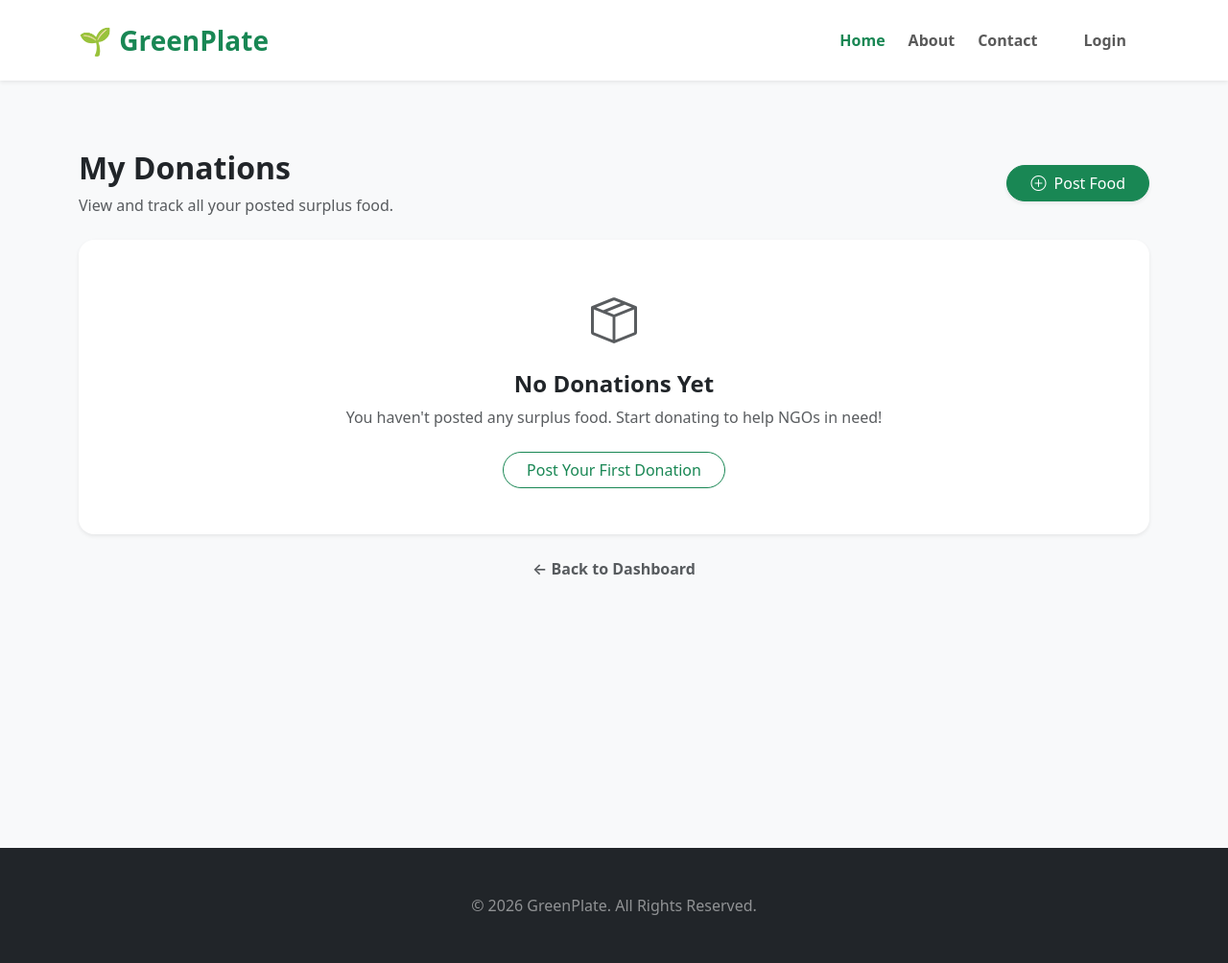
After one commit to nitilchaudhary22-gcet/GreenPlate, a Flask app: template templates/my_donations.html in a window 1280 px wide. The commit adds this page. Shown: the whole page at 96% size. Run offline with Flask 3, Linux system fonts and the light colour scheme; the template is opened without the code that fills it, so the values that code supplies are empty.

Commit message:
Add update donation functionality for restaurants

```diff
--- a/app.py
+++ b/app.py
@@ -5,6 +5,8 @@ from werkzeug.security import generate_password_hash, check_password_hash
 # Import the initialized database instance from our models package
 from models import db
 from models.user import User
+from models.food_donation import FoodDonation
+from datetime import datetime
 
 def create_app():
     app = Flask(__name__)
@@ -131,6 +133,138 @@ def create_app():
 
         return render_template("restaurant_dashboard.html", user=user)
 
+    @app.route("/restaurant/donate", methods=["GET", "POST"])
+    @login_required
+    def restaurant_donate():
+        # Fetch the current logged-in user
+        user = User.query.get(session["user_id"])
+
+        # Verify role, only restaurant users can donate food
+        if not user or user.role != "restaurant":
+            return redirect(url_for("home"))
+
+        if request.method == "POST":
+            # Read form data
+            food_name = request.form.get("food_name")
+            quantity = request.form.get("quantity")
+            food_type = request.form.get("food_type")
+            expiry_time_str = request.form.get("expiry_time")
+            description = request.form.get("description")
+
+            # Validation
+            if not food_name or not quantity or not expiry_time_str:
+                return render_template("donate_food.html", error="Please provide food name, quantity, and expiry time.", user=user)
+
+            try:
+                quantity = int(quantity)
+                if quantity <= 0:
+                    return render_template("donate_food.html", error="Quantity must be greater than 0.", user=user)
+            except ValueError:
+                return render_template("donate_food.html", error="Please enter a valid number for quantity.", user=user)
+
+            try:
+                # Parse HTML5 datetime-local format (YYYY-MM-DDTHH:MM)
+                expiry_time = datetime.strptime(expiry_time_str, "%Y-%m-%dT%H:%M")
+            except ValueError:
+                return render_template("donate_food.html", error="Invalid expiry time format.", user=user)
+
+            # If a food type was provided, we can prepend it to the description
+            if food_type:
+                description = f"[{food_type}] {description if description else ''}".strip()
+
+            # Create a FoodDonation object
+            new_donation = FoodDonation(
+                food_name=food_name,
+                quantity=quantity,
+                expiry_time=expiry_time,
+                description=description,
+                restaurant_id=user.id
+            )
+
+            # Save it into SQLite and commit the transaction
+            db.session.add(new_donation)
+            db.session.commit()
+
+            # Redirect to Restaurant Dashboard after successful donation
+            return redirect(url_for("restaurant_dashboard"))
+
+        # On GET request, render the donation form
+        return render_template("donate_food.html", user=user)
+
+    @app.route("/restaurant/my-donations")
+    @login_required
+    def restaurant_my_donations():
+        # Fetch the current logged-in user
+        user = User.query.get(session["user_id"])
+
+        # Verify role, only restaurant users can view this page
+        if not user or user.role != "restaurant":
+            return redirect(url_for("home"))
+
+        # Fetch donations belonging to the logged-in restaurant
+        # Best practice: use filter_by for exact matches and order by ID or date
+        donations = FoodDonation.query.filter_by(restaurant_id=user.id).order_by(FoodDonation.id.desc()).all()
+
+        # Render the template and pass the donations list
+        return render_template("my_donations.html", user=user, donations=donations)
+
+    @app.route("/restaurant/donation/<int:donation_id>/edit", methods=["GET", "POST"])
+    @login_required
+    def edit_restaurant_donation(donation_id):
+        # Fetch the current logged-in user
+        user = User.query.get(session["user_id"])
+
+        # Verify role, only restaurant users can edit
+        if not user or user.role != "restaurant":
+            return redirect(url_for("home"))
+
+        # Fetch the donation using get_or_404
+        donation = FoodDonation.query.get_or_404(donation_id)
+
+        # Verify ownership: only the owner can edit their own donation
+        if donation.restaurant_id != session["user_id"]:
+            return redirect(url_for("restaurant_my_donations"))
+
+        if request.method == "POST":
+            # Read form data
+            food_name = request.form.get("food_name")
+            quantity = request.form.get("quantity")
+            expiry_time_str = request.form.get("expiry_time")
+            description = request.form.get("description")
+
+            # Validation
+            if not food_name or not quantity or not expiry_time_str:
+                return render_template("edit_donation.html", donation=donation, user=user, error="Please provide food name, quantity, and expiry time.")
+
+            try:
+                quantity = int(quantity)
+                if quantity <= 0:
+                    return render_template("edit_donation.html", donation=donation, user=user, error="Quantity must be greater than 0.")
+            except ValueError:
+                return render_template("edit_donation.html", donation=donation, user=user, error="Please enter a valid number for quantity.")
+
+            try:
+                # Parse HTML5 datetime-local format (YYYY-MM-DDTHH:MM)
+                expiry_time = datetime.strptime(expiry_time_str, "%Y-%m-%dT%H:%M")
+            except ValueError:
+                return render_template("edit_donation.html", donation=donation, user=user, error="Invalid expiry time format.")
+
+            # Update the existing object fields
+            donation.food_name = food_name
+            donation.quantity = quantity
+            donation.expiry_time = expiry_time
+            if description is not None:
+                donation.description = description
+
+            # Save using db.session.commit() only
+            db.session.commit()
+
+            # Redirect back to my_donations
+            return redirect(url_for("restaurant_my_donations"))
+
+        # On GET request, render the edit form with the pre-filled donation
+        return render_template("edit_donation.html", donation=donation, user=user)
+
     @app.route("/ngo/dashboard")
     @login_required
     def ngo_dashboard():
--- a/models/__init__.py
+++ b/models/__init__.py
@@ -8,3 +8,4 @@ db = SQLAlchemy()
 
 # Import models here so they are registered with SQLAlchemy
 from models.user import User
+from models.food_donation import FoodDonation
--- /dev/null
+++ b/templates/my_donations.html
@@ -0,0 +1,78 @@
+{% extends "base.html" %}
+
+{% block content %}
+<section class="py-5 bg-light min-vh-100">
+    <div class="container py-4">
+        <div class="row mb-4 align-items-center">
+            <div class="col-md-8">
+                <h2 class="fw-bold text-dark">My Donations</h2>
+                <p class="text-muted mb-0">View and track all your posted surplus food.</p>
+            </div>
+            <div class="col-md-4 text-md-end mt-3 mt-md-0">
+                <a href="{{ url_for('restaurant_donate') }}" class="btn btn-success rounded-pill px-4 shadow-sm">
+                    <i class="bi bi-plus-circle me-1"></i> Post Food
+                </a>
+            </div>
+        </div>
+
+        <div class="card border-0 shadow-sm rounded-4 bg-white overflow-hidden">
+            <div class="card-body p-0">
+                {% if donations %}
+                <!-- Table for displaying donations -->
+                <div class="table-responsive">
+                    <table class="table table-hover align-middle mb-0">
+                        <thead class="table-light text-muted">
+                            <tr>
+                                <th scope="col" class="ps-4">Food Name</th>
+                                <th scope="col">Quantity</th>
+                                <th scope="col">Status</th>
+                                <th scope="col">Expiry Time</th>
+                                <th scope="col" class="text-end pe-4">Actions</th>
+                            </tr>
+                        </thead>
+                        <tbody>
+                            {% for donation in donations %}
+                            <tr>
+                                <td class="ps-4 fw-semibold text-dark">{{ donation.food_name }}</td>
+                                <td class="text-muted">{{ donation.quantity }} portions</td>
+                                <td>
+                                    <!-- Display a colorful badge based on status -->
+                                    {% if donation.status == 'available' %}
+                                        <span class="badge bg-success rounded-pill px-3">{{ donation.status | title }}</span>
+                                    {% elif donation.status == 'claimed' %}
+                                        <span class="badge bg-warning text-dark rounded-pill px-3">{{ donation.status | title }}</span>
+                                    {% else %}
+                                        <span class="badge bg-secondary rounded-pill px-3">{{ donation.status | title }}</span>
+                                    {% endif %}
+                                </td>
+                                <!-- Format the datetime object safely -->
+                                <td class="text-muted">{{ donation.expiry_time.strftime('%b %d, %Y %I:%M %p') }}</td>
+                                <td class="text-end pe-4">
+                                    <a href="{{ url_for('edit_restaurant_donation', donation_id=donation.id) }}" class="btn btn-sm btn-outline-primary rounded-pill px-3">Edit</a>
+                                </td>
+                            </tr>
+                            {% endfor %}
+                        </tbody>
+                    </table>
+                </div>
+                {% else %}
+                <!-- Friendly message when no donations exist -->
+                <div class="text-center p-5">
+                    <i class="bi bi-box-seam text-muted" style="font-size: 3rem;"></i>
+                    <h4 class="mt-3 text-dark fw-bold">No Donations Yet</h4>
+                    <p class="text-muted">You haven't posted any surplus food. Start donating to help NGOs in need!</p>
+                    <a href="{{ url_for('restaurant_donate') }}" class="btn btn-outline-success rounded-pill px-4 mt-2">Post Your First Donation</a>
+                </div>
+                {% endif %}
+            </div>
+        </div>
+
+        <!-- Back link to the Restaurant Dashboard -->
+        <div class="text-center mt-4">
+            <a href="{{ url_for('restaurant_dashboard') }}" class="text-muted text-decoration-none fw-semibold">
+                &larr; Back to Dashboard
+            </a>
+        </div>
+    </div>
+</section>
+{% endblock %}
--- a/templates/restaurant_dashboard.html
+++ b/templates/restaurant_dashboard.html
@@ -15,7 +15,7 @@
                     <i class="bi bi-plus-circle text-success fs-1 mb-3"></i>
                     <h5 class="card-title fw-bold">Post Surplus Food</h5>
                     <p class="card-text text-muted">List your surplus food for donation.</p>
-                    <a href="#" class="btn btn-success rounded-pill px-4">Post Food</a>
+                    <a href="{{ url_for('restaurant_donate') }}" class="btn btn-success rounded-pill px-4">Post Food</a>
                 </div>
             </div>
         </div>
@@ -25,7 +25,7 @@
                     <i class="bi bi-list-task text-primary fs-1 mb-3"></i>
                     <h5 class="card-title fw-bold">Active Listings</h5>
                     <p class="card-text text-muted">View and manage your current donations.</p>
-                    <a href="#" class="btn btn-outline-primary rounded-pill px-4">View Listings</a>
+                    <a href="{{ url_for('restaurant_my_donations') }}" class="btn btn-outline-primary rounded-pill px-4">View Listings</a>
                 </div>
             </div>
         </div>
```
Also changed, not shown: models/food_donation.py (added, +34 -0 lines), templates/donate_food.html (added, +78 -0 lines), templates/edit_donation.html (added, +66 -0 lines).
